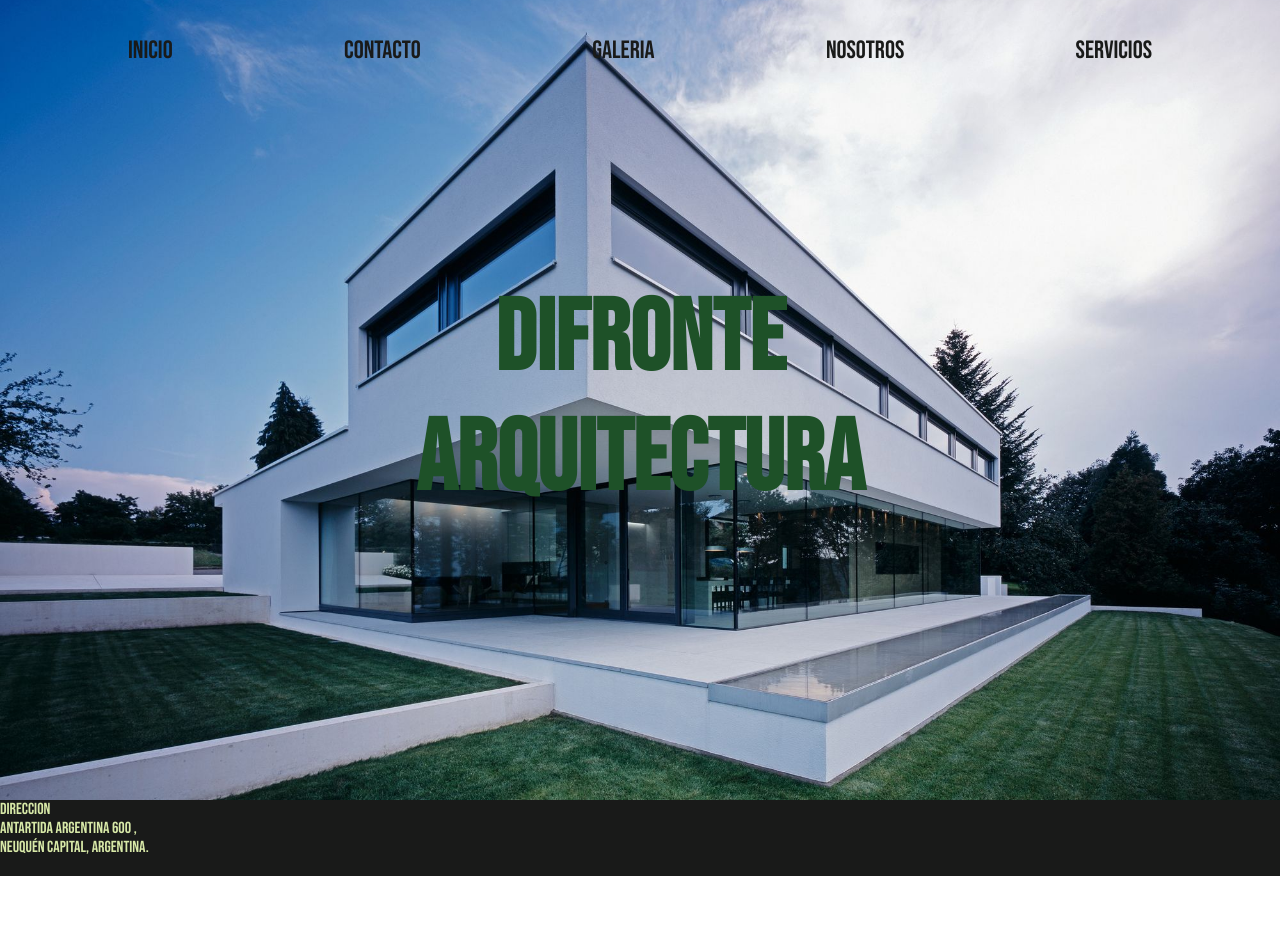
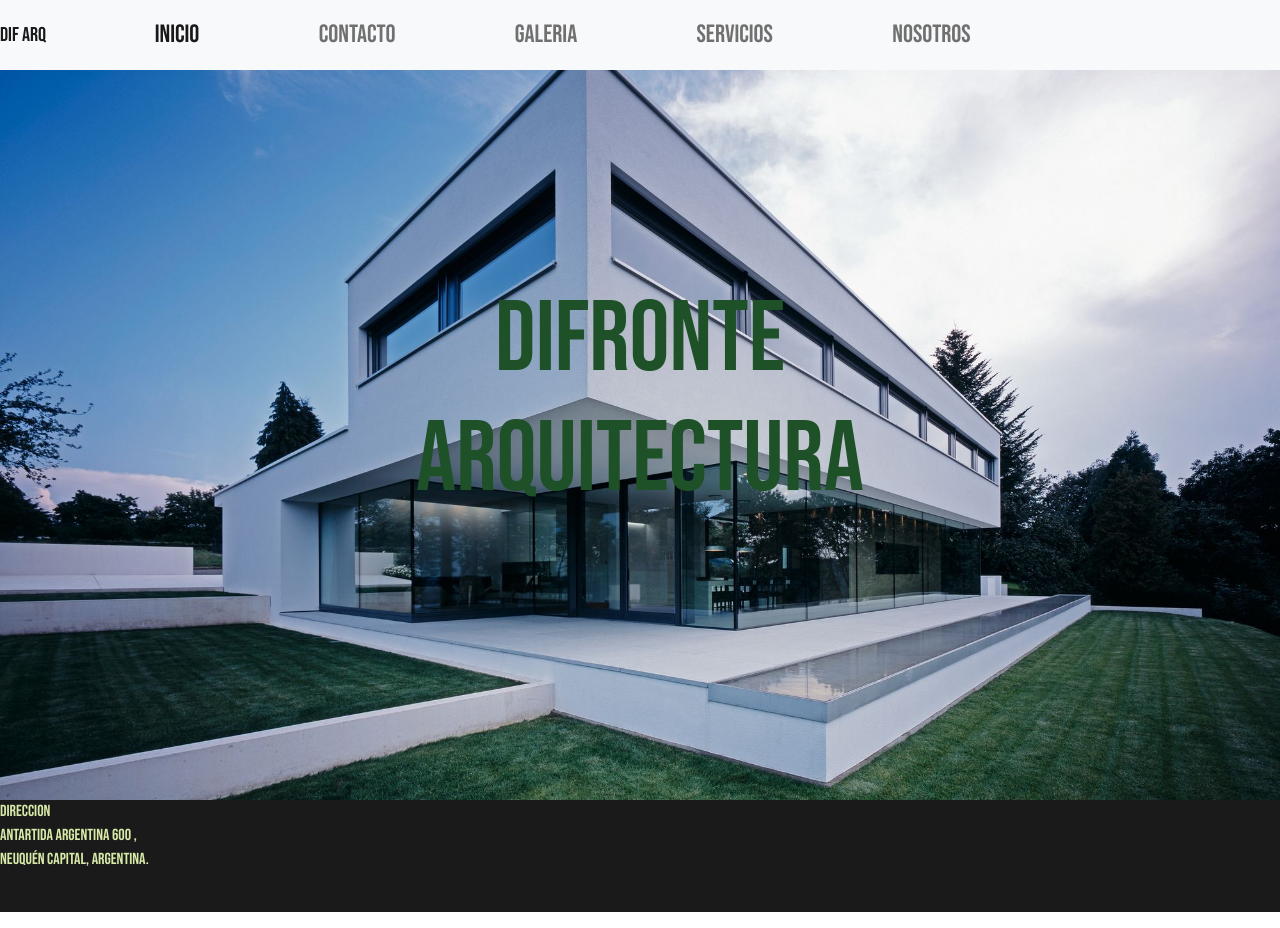
Before and after one commit to Facundo-Perez/IDEA--PEREZ, a plain HTML site: page index.html in a window 1280 px wide. Before the commit the page ends 876 px from the top, so only its background shows below. Drawn offline with nearby package versions, Linux system fonts and the light colour scheme.

Commit message:
Add files via upload
Index actualizado Bootstrap

```diff
--- a/index.html
+++ b/index.html
@@ -6,11 +6,12 @@
     <meta name="viewport" content="width=device-width, initial-scale=1.0" />
     <link rel="shortcut icon" href="./favicon/android-icon-48x48.png" />
     <title>DIFRONTE ARQ</title>
+    <link href="https://cdn.jsdelivr.net/npm/bootstrap@5.1.3/dist/css/bootstrap.min.css" rel="stylesheet" integrity="sha384-1BmE4kWBq78iYhFldvKuhfTAU6auU8tT94WrHftjDbrCEXSU1oBoqyl2QvZ6jIW3" crossorigin="anonymous">
     <link rel="stylesheet" href="./font.css">
     <link rel="preconnect" href="https://fonts.googleapis.com">
 <link rel="preconnect" href="https://fonts.gstatic.com" crossorigin>
 <link href="https://fonts.googleapis.com/css2?family=Bebas+Neue&display=swap" rel="stylesheet">
-    <link rel="stylesheet" href="css/estilo.css">
+    <link rel="stylesheet" href="./css/estilo.css">
   </head>
   <body>
 
@@ -19,14 +20,34 @@
 
     <!--  HEADER  -->
     <header>
-      <nav>
-        <ul class="barraNav">
-          <li><a href="index.html">Inicio</a></li>
-          <li><a href="PROYECTO1/CONTACTO.html">Contacto</a></li>
-          <li><a href="PROYECTO1/GALERIA.html">Galeria</a></li>
-          <li><a href="PROYECTO1/NOSOTROS.html">Nosotros</a></li>
-          <li><a href="PROYECTO1/SERVICIOS.html">Servicios</a></li>
-        </ul>
+      <nav class="navbar navbar-expand-sm navbar-light bg-light">
+        <button class="navbar-toggler" type="button" data-bs-toggle="collapse" data-bs-target="#navbarNav" aria-controls="navbarNav" aria-expanded="false" aria-label="Toggle navigation">
+          <span class="navbar-toggler-icon"></span>
+        </button>
+        <a class="navbar-brand col-1" href="#">Dif Arq</a>
+        <div class="container-fluid row justify-content-between">
+
+          <div class="collapse navbar-collapse" id="navbarNav">
+            <ul class="navbar-nav col-9 ">
+              <li class="nav-item">
+                <a class="nav-link active" aria-current="page" href="index.html">Inicio</a>
+              </li>
+              <li class="nav-item ">
+                <a class="nav-link " href="PROYECTO1/CONTACTO.html">Contacto</a>
+              </li>
+              <li class="nav-item">
+                <a class="nav-link" href="PROYECTO1/GALERIA.html">Galeria</a>
+              </li>
+              <li class="nav-item">
+                <a class="nav-link" href="PROYECTO1/SERVICIOS.html">Servicios</a>
+              </li>
+              <li class="nav-item">
+                <a class="nav-link" href="PROYECTO1/NOSOTROS.html">Nosotros</a>
+              </li>
+            </ul>
+          </div>
+          </section>
+        </div>
       </nav>
     </header>
     <!--  MAIN  -->
@@ -60,5 +81,6 @@
       </ul>
     </div>
     </footer>
+    <script src="https://cdn.jsdelivr.net/npm/bootstrap@5.1.3/dist/js/bootstrap.bundle.min.js" integrity="sha384-ka7Sk0Gln4gmtz2MlQnikT1wXgYsOg+OMhuP+IlRH9sENBO0LRn5q+8nbTov4+1p" crossorigin="anonymous"></script>
   </body>
 </html>
```
